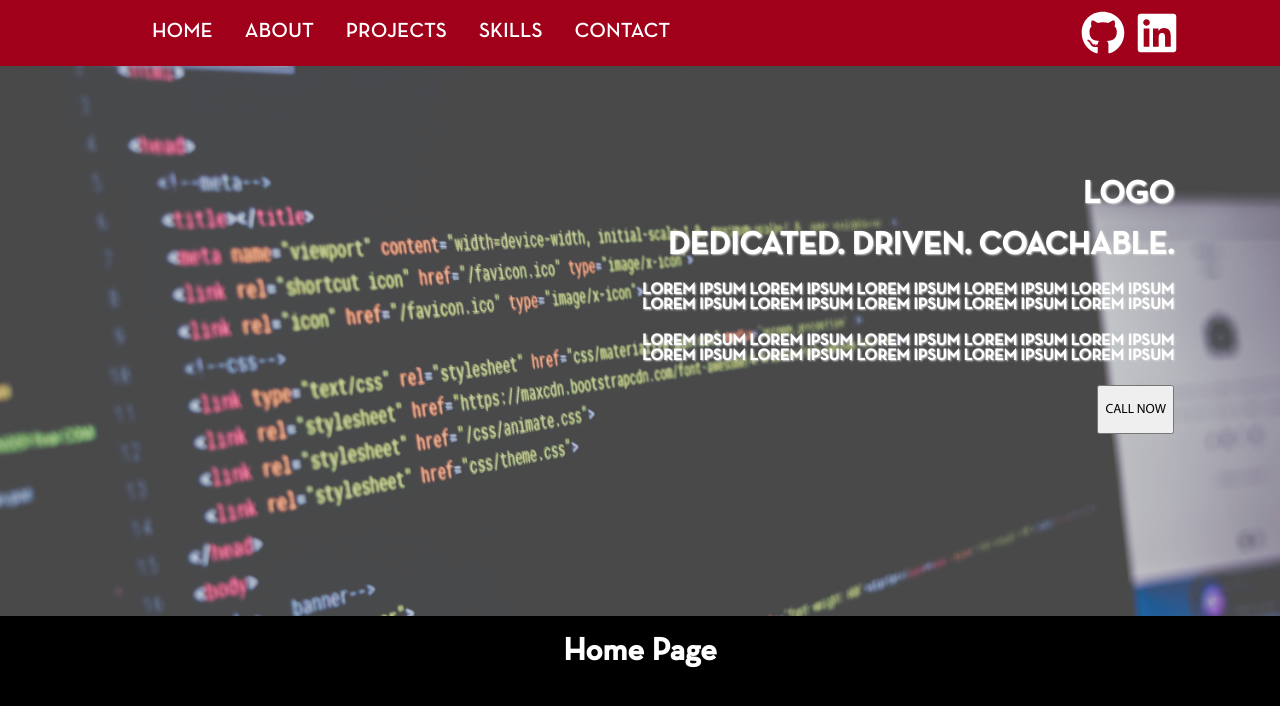
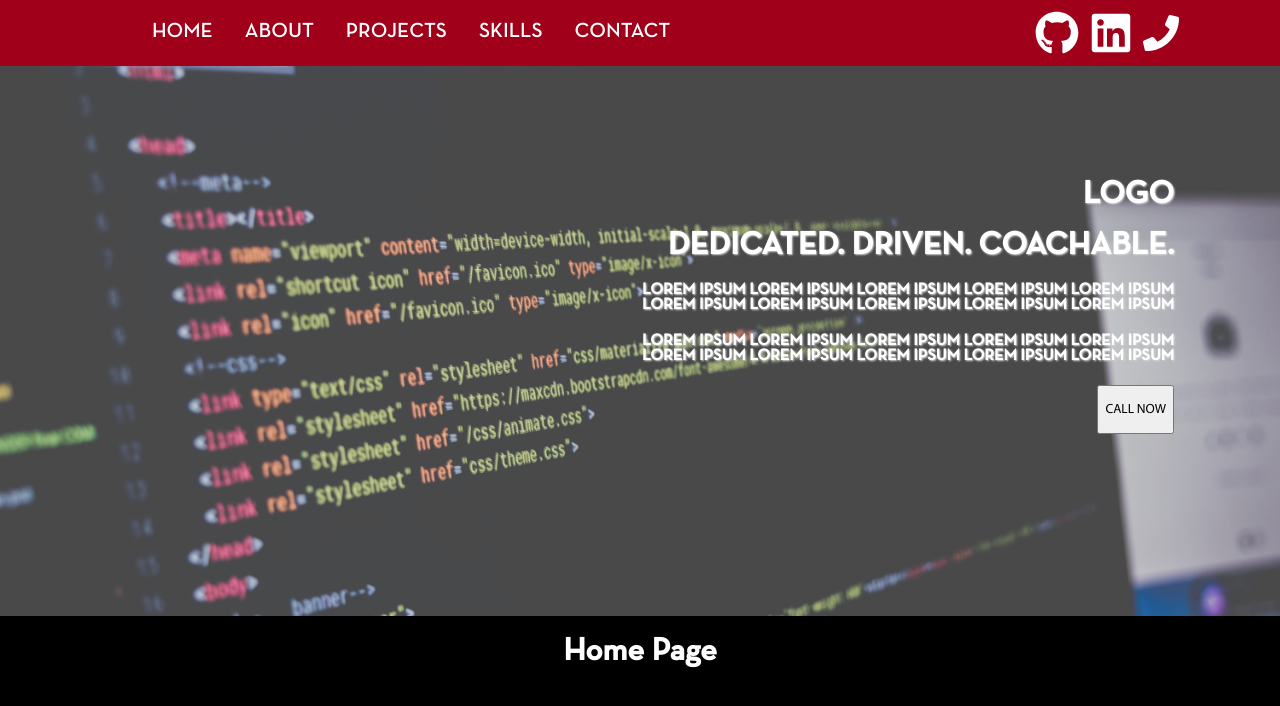
Before and after one commit to PropeReferio/portfolio-2020, a React (Create React App) app: page / in a window 1280 px wide. Shown: the top 706 px of the page. Built offline with nearby package versions, Linux system fonts and the light colour scheme; a web font is replaced by a local one.

Commit message:
added phone to social

```diff
--- a/src/components/Social.js
+++ b/src/components/Social.js
@@ -1,9 +1,10 @@
 import React, { useState } from 'react';
-import { FaGithub, FaLinkedin } from "react-icons/fa";
+import { FaGithub, FaLinkedin, FaPhone } from "react-icons/fa";
 
 export default function Social() {
   const [isLinkedinBlack, setIsLinkedinBlack] = useState(true);
   const [isGithubBlack, setIsGithubBlack] = useState(true);
+  const [isPhoneBlack, setIsPhoneBlack] = useState(true);
 
   return (
     <div className="socialIcons">
@@ -17,6 +18,11 @@ export default function Social() {
         href="https://www.linkedin.com/in/bostevens-a-softwareengineer/">
         <FaLinkedin size={44} style={{ fill: isLinkedinBlack ? '#fff' : '#262626' }} />
       </a>
+      <a onMouseEnter={() => setIsPhoneBlack(false)}
+        onMouseLeave={() => setIsPhoneBlack(true)}
+        href="tel: +1 615-788-9366">
+        <FaPhone size={36} style={{ fill: isPhoneBlack ? '#fff' : '#262626' }} />
+      </a>
     </div>
   )
 }
```
